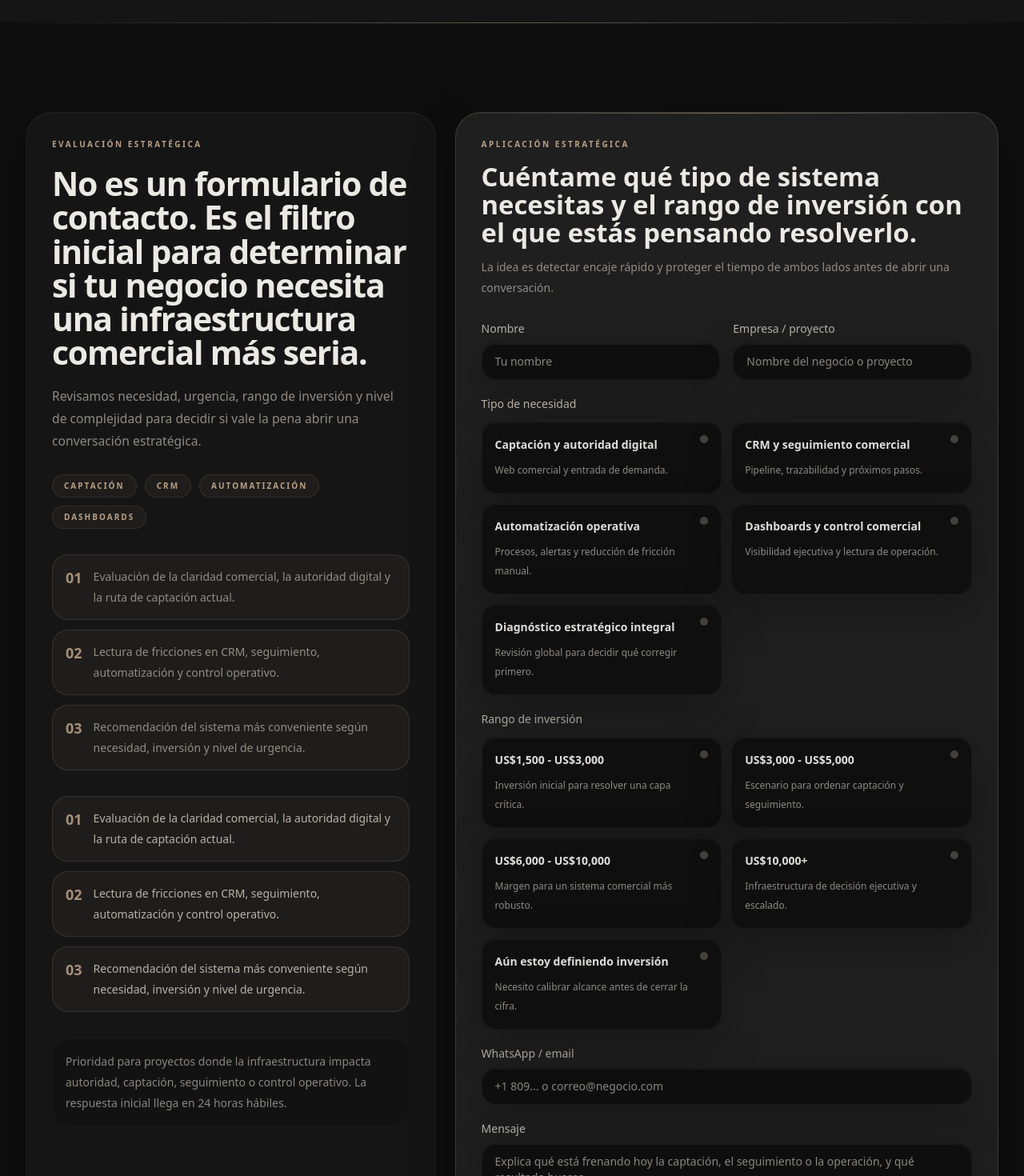
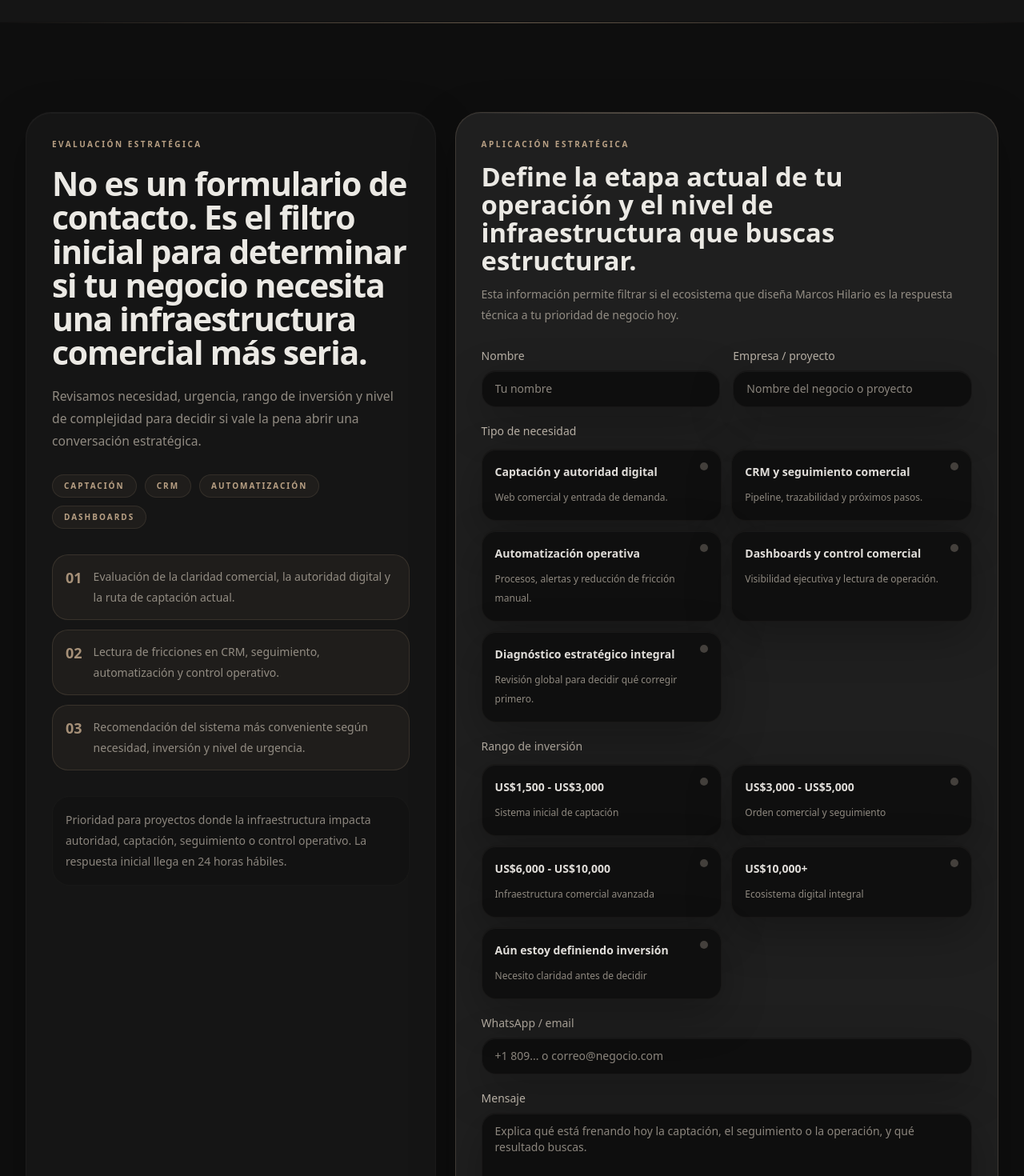
Before and after one commit to hilariotapiamarcosantonio-maker/marcos-portfolio-premium, a Next.js app: page / in a window 1280 px wide. Shown: the part 9149-10619 px from the top of the page at 80% size. Built offline with nearby package versions, Linux system fonts and the light colour scheme.

Commit message:
fix audit section duplication and refine investment framing

```diff
--- a/src/components/Audit.tsx
+++ b/src/components/Audit.tsx
@@ -5,7 +5,6 @@ import { useState } from "react";
 import {
   auditDeliverables,
   budgetRanges,
-  ctaLabels,
   needTypes,
 } from "@/content/site";
 
@@ -53,12 +52,11 @@ const needTypeDescriptions: Record<string, string> = {
 };
 
 const budgetDescriptions: Record<string, string> = {
-  "US$1,500 - US$3,000": "Inversión inicial para resolver una capa crítica.",
-  "US$3,000 - US$5,000": "Escenario para ordenar captación y seguimiento.",
-  "US$6,000 - US$10,000": "Margen para un sistema comercial más robusto.",
-  "US$10,000+": "Infraestructura de decisión ejecutiva y escalado.",
-  "Aún estoy definiendo inversión":
-    "Necesito calibrar alcance antes de cerrar la cifra.",
+  "US$1,500 - US$3,000": "Sistema inicial de captación",
+  "US$3,000 - US$5,000": "Orden comercial y seguimiento",
+  "US$6,000 - US$10,000": "Infraestructura comercial avanzada",
+  "US$10,000+": "Ecosistema digital integral",
+  "Aún estoy definiendo inversión": "Necesito claridad antes de decidir",
 };
 
 function OptionCard({
@@ -215,22 +213,6 @@ export default function Audit() {
               ))}
             </div>
 
-            <div className="mt-8 space-y-3">
-              {auditDeliverables.map((item, index) => (
-                <div
-                  key={item}
-                  className="rounded-[20px] border border-primary/12 bg-primary/5 px-4 py-3.5"
-                >
-                  <div className="flex gap-3.5">
-                    <span className="font-headline text-lg font-bold text-primary/70">
-                      0{index + 1}
-                    </span>
-                    <p className="text-sm leading-6.5 text-secondary">{item}</p>
-                  </div>
-                </div>
-              ))}
-            </div>
-
             <div className="mt-8 rounded-[22px] border border-outline-variant/12 bg-black/10 p-4 text-sm leading-6.5 text-outline">
               Prioridad para proyectos donde la infraestructura impacta
               autoridad, captación, seguimiento o control operativo. La
@@ -252,12 +234,10 @@ export default function Audit() {
                 Aplicación estratégica
               </p>
               <h3 className="mt-2.5 sm:mt-4 max-w-2xl font-headline text-[1.4rem] sm:text-[1.55rem] font-bold leading-[1.05] sm:leading-[1.06] text-tertiary/95 md:text-[2.05rem]">
-                Cuéntame qué tipo de sistema necesitas y el rango de inversión
-                con el que estás pensando resolverlo.
+                Define la etapa actual de tu operación y el nivel de infraestructura que buscas estructurar.
               </h3>
               <p className="mt-2 sm:mt-3 max-w-2xl text-[0.85rem] sm:text-sm leading-[1.4] sm:leading-6.5 text-secondary/75">
-                La idea es detectar encaje rápido y proteger el tiempo de ambos
-                lados antes de abrir una conversación.
+                Esta información permite filtrar si el ecosistema que diseña Marcos Hilario es la respuesta técnica a tu prioridad de negocio hoy.
               </p>
             </div>
 
@@ -365,8 +345,7 @@ export default function Audit() {
                   Revisión selectiva
                 </p>
                 <p className="mt-2 text-sm leading-6.5 text-secondary">
-                  Si hay encaje, el siguiente paso será una conversación
-                  estratégica con contexto previo y mayor claridad de alcance.
+                  Si hay encaje, el siguiente paso será una conversación estratégica con contexto previo y mayor claridad de alcance.
                 </p>
               </div>
 
@@ -381,7 +360,7 @@ export default function Audit() {
               >
                 {submission.status === "sending"
                   ? "Enviando aplicación"
-                  : ctaLabels.primary}
+                  : "Solicitar Auditoría Estratégica"}
               </button>
             </div>
 
```
